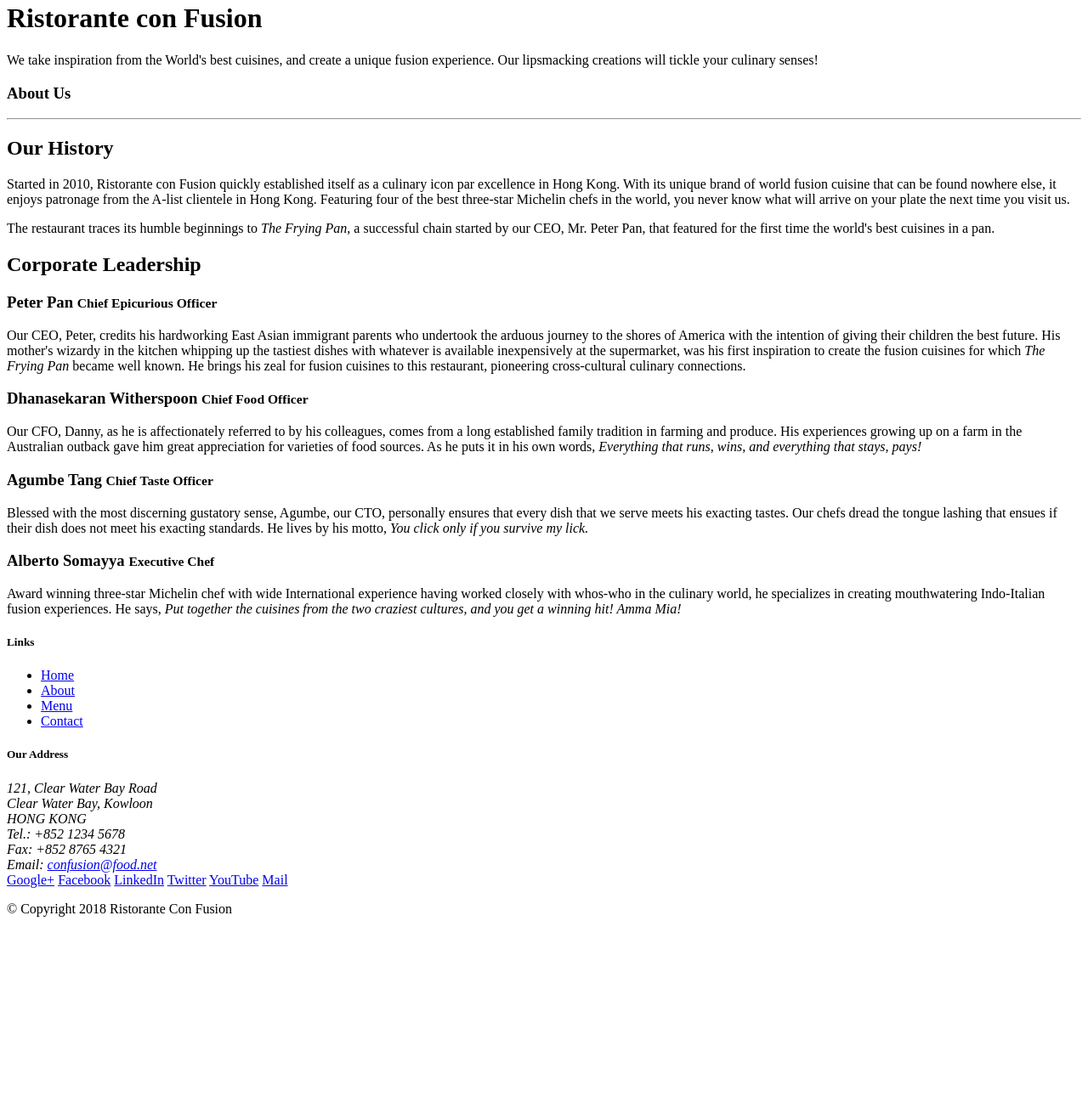
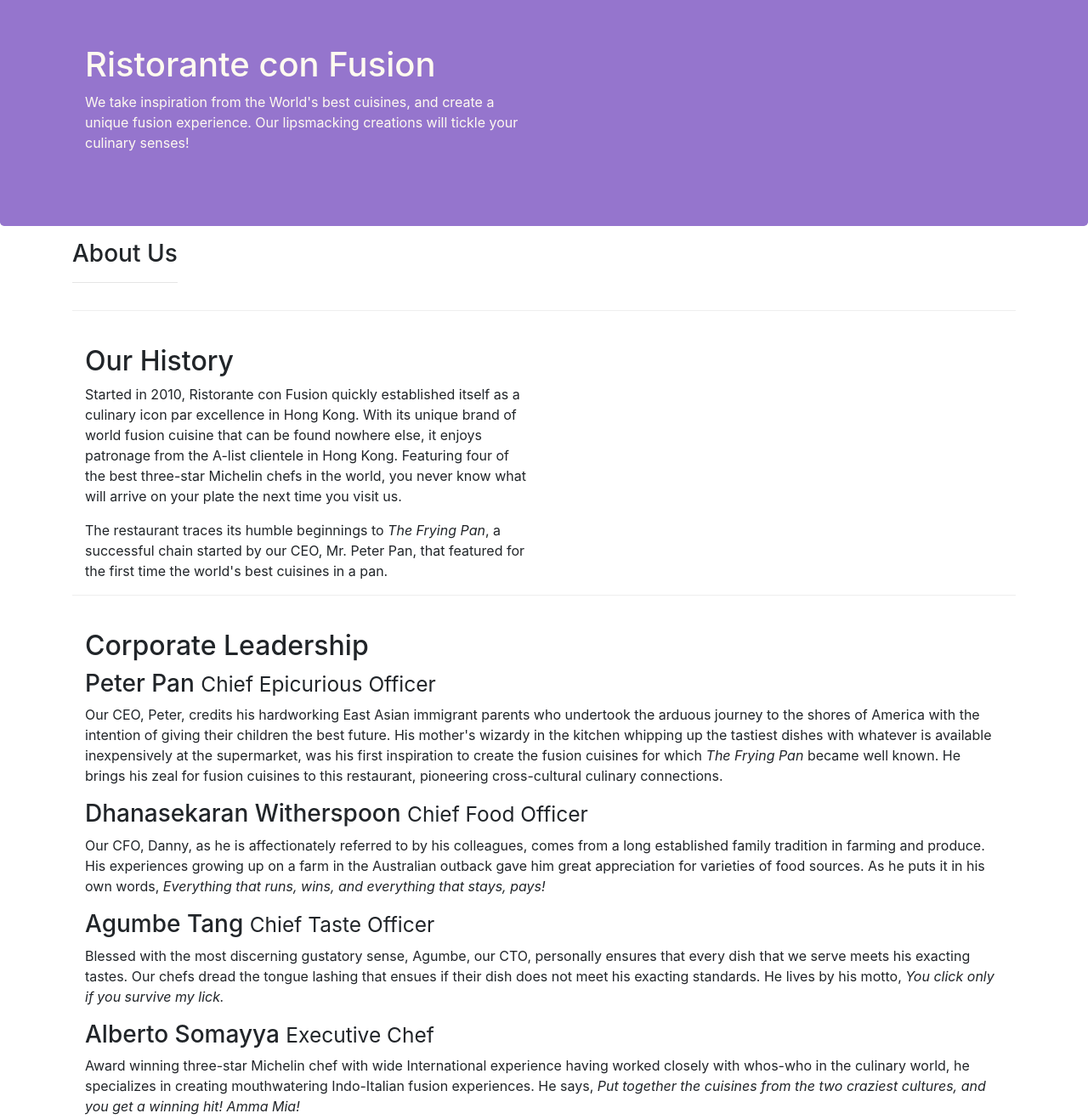
Before and after one commit to mbermudez24/Git-Test, a website: page about_us/aboutus.html in a window 1280 px wide. Shown: the part 18-1335 px from the top of the page at 85% size. Before the commit the page ends 1113 px from the top, so only its background shows below. Drawn offline with nearby package versions, Linux system fonts and the light colour scheme.

Commit message:
Uploading finished Assignment

```diff
--- a/about_us/aboutus.html
+++ b/about_us/aboutus.html
@@ -2,6 +2,17 @@
 <html lang="en">
 
 <head>
+    <!-- Required meta tags always come first -->
+    <meta charset="utf-8">
+    <meta name="viewport" content="width=device-width, initial-scale=1, shrink-to-fit=no">
+    <meta http-equiv="x-ua-compatible" content="ie=edge">
+
+    <!-- Bootstrap CSS -->
+    <link rel="stylesheet"
+    href="https://cdn.jsdelivr.net/npm/bootstrap@4.6.1/dist/css/bootstrap.min.css"
+    integrity="sha384-zCbKRCUGaJDkqS1kPbPd7TveP5iyJE0EjAuZQTgFLD2ylzuqKfdKlfG/eSrtxUkn" crossorigin="anonymous">
+
+    <link rel="stylesheet" href="css/styles.css">
 
     <title>Ristorante Con Fusion: About Us</title>
 
@@ -22,16 +33,16 @@
         </div>
     </header>
 
-    <div>
-        <div>
+    <div class="container">
+        <div class="row row-content align-items-center">
             <div>
                <h3>About Us</h3>
                <hr>
             </div>
         </div>
 
-        <div>
-            <div>
+        <div class="row row-content align-items-center">
+            <div class="col-12 col-sm-6">
                 <h2>Our History</h2>
                 <p>Started in 2010, Ristorante con Fusion quickly established itself as a culinary icon par excellence in Hong Kong. With its unique brand of world fusion cuisine that can be found nowhere else, it enjoys patronage from the A-list clientele in Hong Kong.  Featuring four of the best three-star Michelin chefs in the world, you never know what will arrive on your plate the next time you visit us.</p>
                 <p>The restaurant traces its humble beginnings to <em>The Frying Pan</em>, a successful chain started by our CEO, Mr. Peter Pan, that featured for the first time the world's best cuisines in a pan.</p>
@@ -41,17 +52,29 @@
         </div>
 
 
-        <div>
-            <div>
+        <div class="row row-content">
+            <div class="col-12">
                 <h2>Corporate Leadership</h2>
                 <h3>Peter Pan <small>Chief Epicurious Officer</small></h3>
-                <p>Our CEO, Peter, credits his hardworking East Asian immigrant parents who undertook the arduous journey to the shores of America with the intention of giving their children the best future. His mother's wizardy in the kitchen whipping up the tastiest dishes with whatever is available inexpensively at the supermarket, was his first inspiration to create the fusion cuisines for which <em>The Frying Pan</em> became well known. He brings his zeal for fusion cuisines to this restaurant, pioneering cross-cultural culinary connections.</p>
+                <div class="d-none d-sm-block">
+                    <p>Our CEO, Peter, credits his hardworking East Asian immigrant parents who undertook the arduous journey to the shores of America with the intention of giving their children the best future. His mother's wizardy in the kitchen whipping up the tastiest dishes with whatever is available inexpensively at the supermarket, was his first inspiration to create the fusion cuisines for which <em>The Frying Pan</em> became well known. He brings his zeal for fusion cuisines to this restaurant, pioneering cross-cultural culinary connections.</p>
+                </div>
+
                 <h3>Dhanasekaran Witherspoon <small>Chief Food Officer</small></h3>
-                <p>Our CFO, Danny, as he is affectionately referred to by his colleagues, comes from a long established family tradition in farming and produce. His experiences growing up on a farm in the Australian outback gave him great appreciation for varieties of food sources. As he puts it in his own words, <em>Everything that runs, wins, and everything that stays, pays!</em></p>
+                <div class="d-none d-sm-block">
+                    <p>Our CFO, Danny, as he is affectionately referred to by his colleagues, comes from a long established family tradition in farming and produce. His experiences growing up on a farm in the Australian outback gave him great appreciation for varieties of food sources. As he puts it in his own words, <em>Everything that runs, wins, and everything that stays, pays!</em></p>
+                </div>
+
                 <h3>Agumbe Tang <small>Chief Taste Officer</small></h3>
-                <p>Blessed with the most discerning gustatory sense, Agumbe, our CTO, personally ensures that every dish that we serve meets his exacting tastes. Our chefs dread the tongue lashing that ensues if their dish does not meet his exacting standards. He lives by his motto, <em>You click only if you survive my lick.</em></p>
+                <div class="d-none d-sm-block">
+                    <p>Blessed with the most discerning gustatory sense, Agumbe, our CTO, personally ensures that every dish that we serve meets his exacting tastes. Our chefs dread the tongue lashing that ensues if their dish does not meet his exacting standards. He lives by his motto, <em>You click only if you survive my lick.</em></p>
+                </div>
+
                 <h3>Alberto Somayya <small>Executive Chef</small></h3>
-                <p>Award winning three-star Michelin chef with wide International experience having worked closely with whos-who in the culinary world, he specializes in creating mouthwatering Indo-Italian fusion experiences. He says, <em>Put together the cuisines from the two craziest cultures, and you get a winning hit! Amma Mia!</em></p>
+                <div class="d-none d-sm-block">
+                    <p>Award winning three-star Michelin chef with wide International experience having worked closely with whos-who in the culinary world, he specializes in creating mouthwatering Indo-Italian fusion experiences. He says, <em>Put together the cuisines from the two craziest cultures, and you get a winning hit! Amma Mia!</em></p>
+                </div>
+
             </div>
        </div>
 
@@ -98,6 +121,10 @@
            </div>
         </div>
     </footer>
+    <!-- jQuery first, then Popper.js, then Bootstrap JS. -->
+    <script src="node_modules/jquery/dist/jquery.slim.min.js"></script>
+    <script src="node_modules/popper.js/dist/umd/popper.min.js"></script>
+    <script src="node_modules/bootstrap/dist/js/bootstrap.min.js"></script>
 
 </body>
 
--- a/about_us/css/styles.css
+++ b/about_us/css/styles.css
@@ -0,0 +1,30 @@
+.row-header {
+    margin: 0px auto;
+    padding: 0px auto;
+}
+
+.row-content {
+    margin: 0px 0px 40px 0px;
+    padding: 50px auto;
+    border-bottom: 1px ridge;
+    min-height: 100px;
+}
+
+.footer {
+    background-color: #D1C4E9;
+    margin: 0px auto;
+    padding: 20px 0px 20px 0px;
+}
+
+.jumbotron {
+    padding: 70px 30px 70px 30px;
+    margin: 0px auto;
+    background: #9575cd;
+    color: floralwhite;
+}
+
+.address {
+    font-size: 80%;
+    margin: 0px;
+    color: #0f0f0f;
+}
```
Also changed, not shown: index.html (+2 -1 lines).
